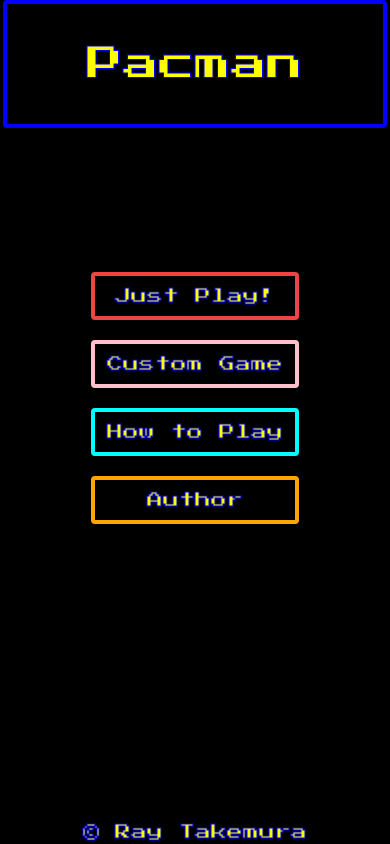
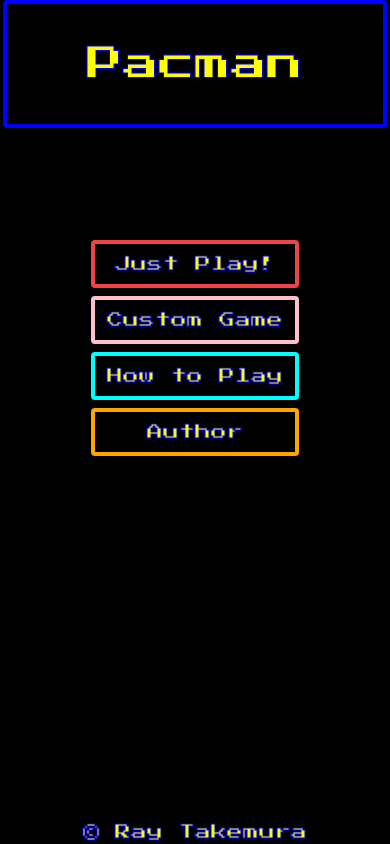
Before and after one commit to RayTakemura/Pacman-Maker-Front-End, a React (Vite) app: page / in a window 390 px wide. Built offline with nearby package versions, Linux system fonts and the light colour scheme.

Commit message:
fix mobile min-height

```diff
--- a/src/components/MainMenu.tsx
+++ b/src/components/MainMenu.tsx
@@ -26,12 +26,12 @@
       {!playing && (
         <>
           <div className="h-svh overflow-hidden">
-            <div className="flex justify-center pb-36">
+            <div className="flex justify-center pb-28 sm:pb-36">
               <h1 className="border-4 border-blue py-10 rounded text-center text-4xl w-96">
                 Pacman
               </h1>
             </div>
-            <div className="flex flex-col justify-center gap-y-5">
+            <div className="flex flex-col justify-center gap-y-2 sm:gap-y-5">
               <div className="flex justify-center">
                 <button
                   className="border-4 py-2 rounded border-red-500 w-52 "
--- a/src/index.css
+++ b/src/index.css
@@ -24,7 +24,7 @@
   display: flex;
   place-items: center;
   min-width: 320px;
-  min-height: 100vh;
+  min-height: 100svh;
 }
 
 a {
```
